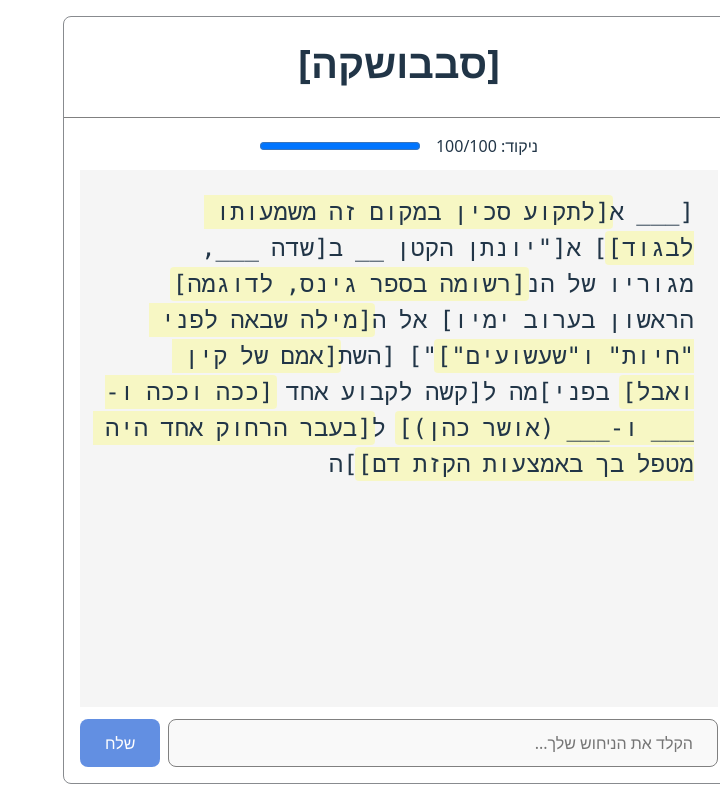
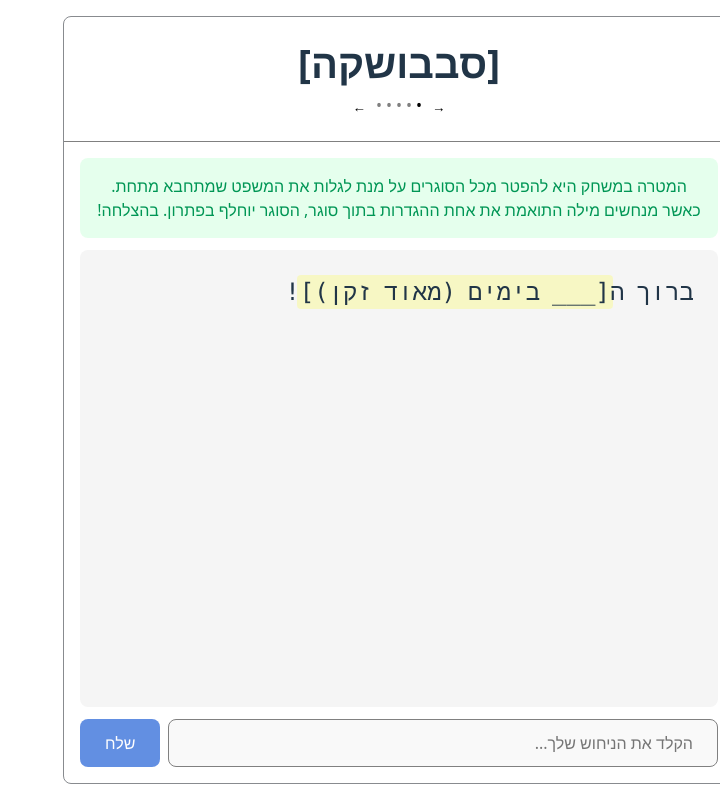
Before and after one commit to amirave-mech/sababushka, a React (Vite) app in the folder bracket-town/: page / in a window 1280 px wide. Shown: the whole page, without its empty margins (560-1280 px from the left). Built offline with nearby package versions, Linux system fonts and the light colour scheme.

Commit message:
tutorial and pagination

```diff
--- a/bracket-town/package.json
+++ b/bracket-town/package.json
@@ -11,6 +11,7 @@
   },
   "dependencies": {
     "react": "^19.0.0",
+    "react-confetti": "^6.4.0",
     "react-dom": "^19.0.0"
   },
   "devDependencies": {
--- a/bracket-town/src/App.css
+++ b/bracket-town/src/App.css
@@ -22,13 +22,41 @@
 
 .puzzle-header {
   display: flex;
-  align-items: end;
+  align-items: center;
   justify-content: center;
-  flex-direction: row;
-  gap: 1rem;
+  flex-direction: column;
+  /* gap: 1rem; */
 
   padding: 1.5em;
   border-bottom: 1px solid grey;
+}
+
+.pagination {
+  display: flex;
+  flex-direction: row;
+  cursor: default;
+  user-select: none;
+
+  gap: 0.25em;
+}
+
+.pagination-arrow {
+  border: none;
+  border-radius: 4px;
+  background: none;
+  cursor: pointer;
+
+  /* for visual alignment */
+  transform: translateY(2px);
+}
+
+.pagination-dot {
+  color: grey;
+  /* font-size: ; */
+}
+
+.pagination-dot.active {
+  color: black;
 }
 
 .puzzle-header h1 {
@@ -57,6 +85,7 @@
   background-color: whitesmoke;
   padding: 1em;
   text-align: start;
+  border-radius: var(--border-radius);
 
   overflow-y: auto;
 
@@ -117,6 +146,15 @@
   border-radius: 4px;
 }
 
+.puzzle-tutorial {
+  background-color: rgba(0, 255, 85, 0.1);
+  border-radius: var(--border-radius);
+  padding: 1em 1em;
+  color: rgb(0, 150, 85);
+  text-align: center;
+  /* font-size: 0.75rem; */
+}
+
 @media (max-width: 640px) {
   #root {
     padding: 0;
--- a/bracket-town/src/App.tsx
+++ b/bracket-town/src/App.tsx
@@ -1,51 +1,74 @@
-import { useRef, useState } from 'react'
-import './App.css'
-import Puzzle from './Puzzle';
-import Toast from './Toast';
-import PuzzleInput from './PuzzleInput';
+import { useState } from 'react';
+import './App.css';
+import PuzzleContainer from './PuzzleContainer';
+import ReactConfetti from 'react-confetti';
+
+const PUZZLES = [
+  'ברוך ה[בא|___ בימים (מאוד זקן)]!',
+  '[דרך|___ א[גב|לתקוע סכין במקום הזה שקול לבגידה]] א[רץ|"יונתן הקטן __ ב[בוקר|שדה ___, מגוריו של הנ[שיא|רשומה בספר גינס] הראשון בערוב ימיו] אל ה[גן|מילה שבאה לפני "חיות" ו"שעשועים"]"] [קד|השת[חוה|אמם של קין ואבל] בפני]מה ל[תור|קשה לקבוע אחד [כזה|ככה וככה ו-___ ו-___ (אושר כהן)] ל[רופא|בעבר הרחוק אחד היה מטפל בך באמצעות הקזת דם]]ה',
+  '',
+  '',
+  '',
+]
+
+const CONFETTI_PROPS = {
+  intialVelocityX: 3000,
+  intialVelocityY: 300000,
+  friction: 0.995,
+  gravity: 0.5,
+  recycle: false,
+  numberOfPieces: 100,
+  tweenDuration: 500,
+  // confettiSource: {x: window.innerWidth / 2, y: 0, w: window., h: 0}
+}
 
 function App() {
-  const [score, setScore] = useState(100);
+  const [isComplete, setIsComplete] = useState(false);
+  const [finalScore, setFinalScore] = useState(0);
 
-  const puzzleRef = useRef<any>(null);
-  const toastRef = useRef<any>(null);
+  const [pageIndex, setPageIndex] = useState(0);
+  const [runConfetti, setRunConfetti] = useState(false);
 
-  const onSubmit = (text: string) => {
-    const result = puzzleRef.current.submitAnswer(text);
-    // console.log(result);
-    if (result === false) {
-      setScore((score) => score - 2);
-      toastRef.current.showError('טעות! הניחוש לא תואם אף אחד מהסוגרים.')
-    }
-  }
+  const handleFinish = (score: number) => {
+    setFinalScore(score);
+    setIsComplete(true);
 
-  const onRequestHint = () => {
-    setScore((score) => score - 15);
-    return true;
+    setRunConfetti(true);
+    setTimeout(() => {
+      setRunConfetti(false);
+    }, 5000);
+  };
+
+  const movePage = (newIndex: number) => {
+    if (newIndex < 0)
+      newIndex = 0;
+    if (newIndex >= PUZZLES.length)
+      newIndex = PUZZLES.length;
+
+    setPageIndex(newIndex);
   }
 
   return (
-    <>
-      <div className='puzzle-container'>
-        <div className='puzzle-header'>
-          <h1>[סבבושקה]</h1>
-          {/* <p>מאת אמיר רווה</p> */}
-        </div>
-        {/* <p>{state.value}</p> */}
-        <div className='puzzle-content'>
-          <div className='puzzle-score'>
-            <label>ניקוד: {score}/100</label>
-            <progress value={score} max='100'>{score}%</progress>
-          </div>
-          <Puzzle ref={puzzleRef} requestHint={onRequestHint} puzzleKey='[דרך|___ א[גב|לתקוע סכין במקום זה משמעותו לבגוד]] א[רץ|"יונתן הקטן __ ב[בוקר|שדה ___, מגוריו של הנ[שיא|רשומה בספר גינס, לדוגמה] הראשון בערוב ימיו] אל ה[גן|מילה שבאה לפני "חיות" ו"שעשועים"]"] [קד|השת[חווה|אמם של קין ואבל] בפני]מה ל[תור|קשה לקבוע אחד [כזה|ככה וככה ו-___ ו-___ (אושר כהן)] ל[רופא|בעבר הרחוק אחד היה מטפל בך באמצעות הקזת דם]]ה'></Puzzle>
-          <Toast ref={toastRef}></Toast>
-          <div className='mobile-keyboard'>
-            <PuzzleInput onSubmit={onSubmit}></PuzzleInput>
-          </div>
+    <div className='puzzle-container'>
+      <div className='puzzle-header'>
+        <h1>[סבבושקה]</h1>
+        <div className='pagination'>
+          <button className='pagination-arrow' onClick={_ => movePage(pageIndex - 1)}>→</button>
+          {PUZZLES.map((_puzzleKey, i) => {
+            return (<span className={'pagination-dot' + (i === pageIndex ? ' active' : '')}>•</span>);
+          })}
+          <button className='pagination-arrow' onClick={_ => movePage(pageIndex + 1)}>←</button>
         </div>
       </div>
-    </>
-  )
+      <PuzzleContainer
+        key={pageIndex}
+        puzzleKey={PUZZLES[pageIndex]}
+        isTutorial={pageIndex === 0}
+        onFinish={handleFinish}
+      />
+      {runConfetti && <ReactConfetti width={window.innerWidth} height={window.innerHeight} {...CONFETTI_PROPS}/>}
+    </div>
+  );
 }
 
-export default App
+export default App;
--- a/bracket-town/src/Puzzle.tsx
+++ b/bracket-town/src/Puzzle.tsx
@@ -37,14 +37,14 @@ const Puzzle = forwardRef<PuzzleRefHandle, PuzzleProps>(({ puzzleKey, requestHin
         setRootBracket(newBracket);
         console.log(newBracket);
 
-        setPuzzleDom([newBracket.toDom(getHint)]);
+        setPuzzleDom(newBracket.toDom(getHint));
     }, [puzzleKey]);
 
     useImperativeHandle(ref, () => ({
         submitAnswer
     }));
 
-    const submitAnswer = (answer: string): boolean => {
+    const submitAnswer = (answer: string): [boolean, boolean] => {
         if (!rootBracket.current)
             throw new Error(`Cannot submit answer when bracket is null!`);
 
@@ -55,11 +55,12 @@ const Puzzle = forwardRef<PuzzleRefHandle, PuzzleProps>(({ puzzleKey, requestHin
             if (bracket.answer === answer) {
                 bracket.collapse();
                 setPuzzleDom(rootBracket.current.toDom(getHint));
-                return true;
+                const isFinished = rootBracket.current.isInner;
+                return [true, isFinished];
             }
         }
 
-        return false;
+        return [false, false];
     }
 
     return (
--- /dev/null
+++ b/bracket-town/src/PuzzleContainer.tsx
@@ -0,0 +1,58 @@
+import { useRef, useState } from 'react';
+import Puzzle from './Puzzle';
+import Toast from './Toast';
+import PuzzleInput from './PuzzleInput';
+
+interface PuzzleComponentProps {
+  puzzleKey: string;
+  isTutorial: boolean;
+  onFinish: (finalScore: number) => void;
+}
+
+function PuzzleContainer({ puzzleKey, isTutorial, onFinish }: PuzzleComponentProps) {
+  const [score, setScore] = useState(100);
+
+  const puzzleRef = useRef<any>(null);
+  const toastRef = useRef<any>(null);
+
+  const onSubmit = (text: string) => {
+    const [correct, isFinished] = puzzleRef.current.submitAnswer(text);
+
+    if (correct === false) {
+      setScore((score) => score - 2);
+      toastRef.current.showError('טעות! הניחוש לא תואם אף אחד מהסוגרים.');
+    }
+
+    if (isFinished) {
+      onFinish(score);
+    }
+  };
+
+  const onRequestHint = () => {
+    setScore((score) => score - 15);
+    return true;
+  };
+
+  return (
+    <div className='puzzle-content'>
+      {!isTutorial && <div className='puzzle-score'>
+        <label>ניקוד: {score}/100</label>
+        <progress value={score} max='100'>{score}%</progress>
+      </div>}
+      {isTutorial && <div className='puzzle-tutorial'>
+        המטרה במשחק היא להפטר מכל הסוגרים על מנת לגלות את המשפט שמתחבא מתחת. כאשר מנחשים מילה התואמת את אחת ההגדרות בתוך סוגר, הסוגר יוחלף בפתרון. בהצלחה!
+      </div>}
+      <Puzzle
+        ref={puzzleRef}
+        requestHint={onRequestHint}
+        puzzleKey={puzzleKey}
+      />
+      <Toast ref={toastRef} />
+      <div className='mobile-keyboard'>
+        <PuzzleInput onSubmit={onSubmit} />
+      </div>
+    </div>
+  );
+}
+
+export default PuzzleContainer;
--- a/bracket-town/src/Toast.tsx
+++ b/bracket-town/src/Toast.tsx
@@ -6,7 +6,7 @@ interface ToastState {
     timeoutId: number | null
 }
 
-const TOAST_DURATION = 3000;
+const TOAST_DURATION = 5000;
 
 const Toast = forwardRef((_props, ref) => {
     const [state, setState] = useState<ToastState>({ show: false, msg: '', timeoutId: null })
```
Also changed, not shown: 1 other file (tests, documents, lock files or other folders).
